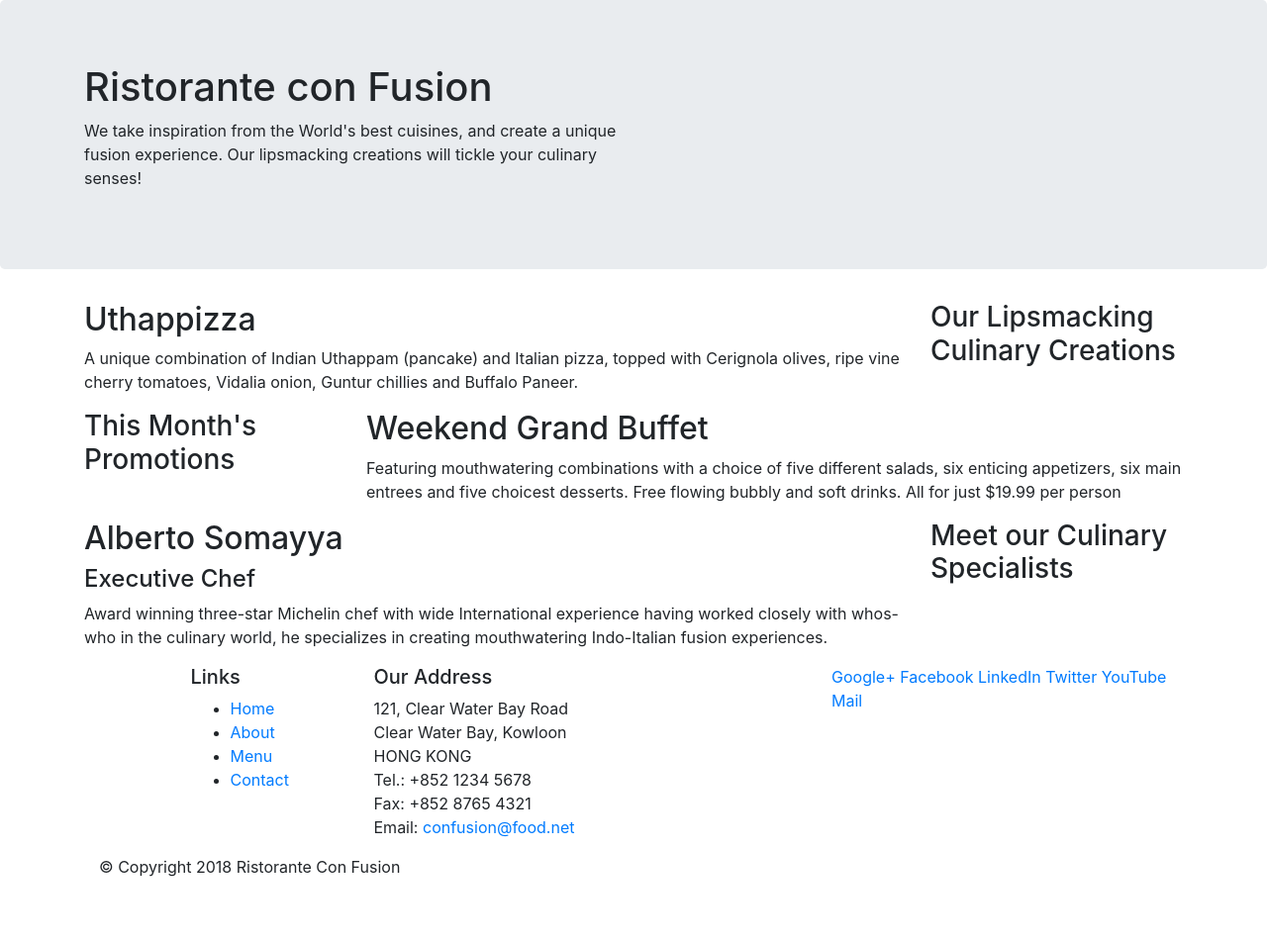
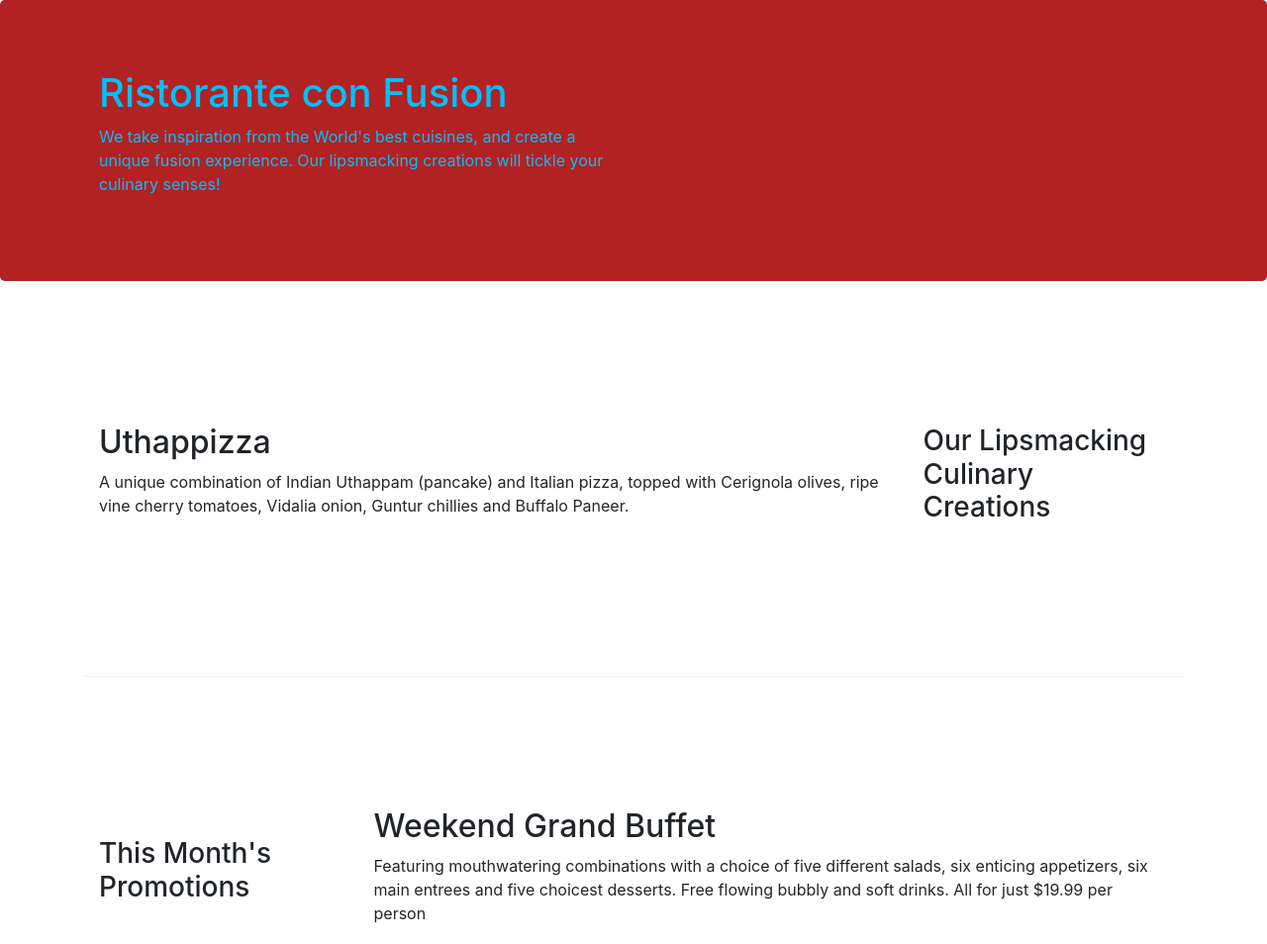
Before and after one commit to jakthedev/sampleResturantSite, a website: page index.html in a window 1280 px wide. Shown: the top 954 px of the page at 99% size. Before the commit the page ends 904 px from the top, so only its background shows below. Drawn offline with nearby package versions, Linux system fonts and the light colour scheme.

Commit message:
Bootstrap edit pt 2

```diff
--- /dev/null
+++ b/css/style.css
@@ -0,0 +1,30 @@
+.row-header {
+    margin: 0px auto;
+    padding: 0px auto;
+}
+
+.row-content {
+    margin: 0px auto;
+    padding: 50px 0px 50px 0px;
+    border-bottom: 1px ridge;
+    min-height: 400px;
+}
+
+.footer {
+    background-color: #C0C0C0;
+    margin: 0px auto;
+    padding: 20px 0px 20px 0px;
+}
+
+.jumbotron {
+    padding: 70px 30px 70px 30px;
+    margin: 0px auto;
+    background: firebrick;
+    color: deepskyblue;
+}
+
+.address {
+    font-size: 80%;
+    margin: 0px;
+    color: forestgreen;
+}
--- a/index.html
+++ b/index.html
@@ -9,6 +9,7 @@
 
     <!-- Bootstrap CSS -->
     <link rel="stylesheet" href="node_modules/bootstrap/dist/css/bootstrap.min.css">
+    <link rel="stylesheet" href="css/style.css">
     <title>Ristorante Con Fusion</title>
 </head>
 
@@ -16,7 +17,7 @@
 
     <header class="jumbotron">
         <div class="container">
-            <div class="row">
+            <div class="row row-header">
                 <div class="col-12 col-sm-6">
                     <h1>Ristorante con Fusion</h1>
                     <p>We take inspiration from the World's best cuisines, and create a unique fusion experience. Our lipsmacking creations will tickle your culinary senses!</p>
@@ -29,7 +30,7 @@
 
 
     <div class="container">
-        <div class="row">
+        <div class="row row-content align-items-center">
             <div class="col-12 col-4 order-sm-last col-md-3">
                 <h3>Our Lipsmacking Culinary Creations</h3>
             </div>
@@ -40,7 +41,7 @@
         </div>
 
 
-        <div class="row">
+        <div class="row row-content align-items-center">
             <div class="col-12 col-4 col-md-3">
                 <h3>This Month's Promotions</h3>
             </div>
@@ -50,7 +51,7 @@
             </div>
         </div>
 
-        <div class="row">
+        <div class="row row-content align-items-center">
             <div class="col-12 col-4 order-sm-last col-md-3">
                 <h3>Meet our Culinary Specialists</h3>
             </div>
@@ -62,12 +63,12 @@
         </div>
     </divclass>
 
-    <footer>
+    <footer class="footer">
         <div class="container">
             <div class="row">
                 <div class="col-4 offset-1 col-sm-2">
                     <h5>Links</h5>
-                    <ul>
+                    <ul class="list-unstyled">
                         <li><a href="#">Home</a></li>
                         <li><a href="#">About</a></li>
                         <li><a href="#">Menu</a></li>
@@ -85,7 +86,7 @@
 		              Email: <a href="mailto:confusion@food.net">confusion@food.net</a>
 		           </address>
                 </div>
-                <div class="col-12 col-sm-4">
+                <div class="col-12 col-sm-4 align-self-center">
                     <div>
                         <a href="http://google.com/+">Google+</a>
                         <a href="http://www.facebook.com/profile.php?id=">Facebook</a>
@@ -96,7 +97,7 @@
                     </div>
                 </div>
            </div>
-           <div class="row">
+           <div class="row justify-content-center">
                 <div class="col-auto">
                     <p>© Copyright 2018 Ristorante Con Fusion</p>
                 </div>
```
